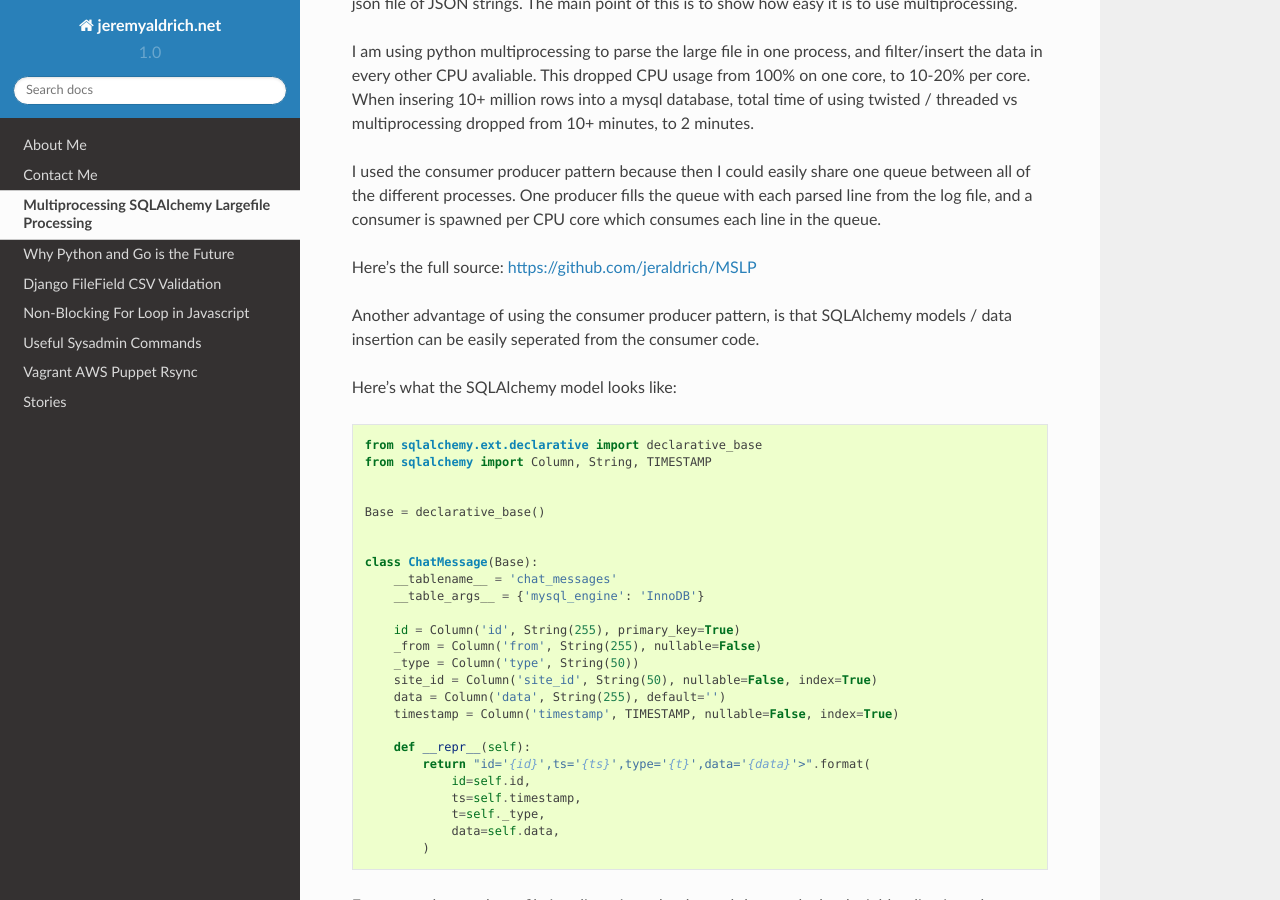
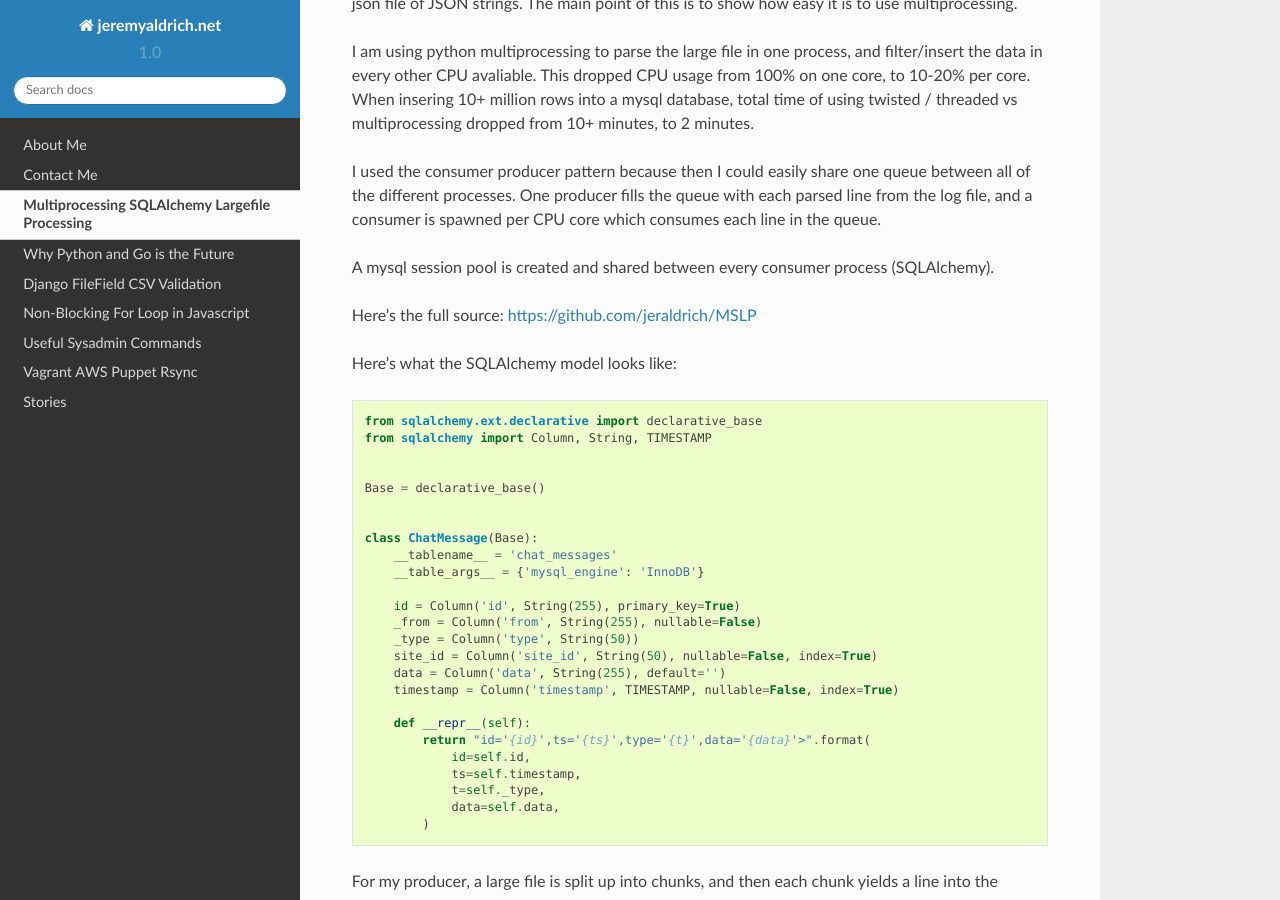
Before and after one commit to jeraldrich/blog, a Sphinx documentation site: the page built from docs/multiprocessing_sqlalchemy_largefile_processing.rst, in a window 1280 px wide and 900 px high, scrolled down 384 px. Built offline with Sphinx 7.4.7 and the Read the Docs theme 2.0.0, drawn with Linux system fonts in a browser that asks for light colours.

Commit message:
updateblog

```diff
--- a/docs/multiprocessing_sqlalchemy_largefile_processing.rst
+++ b/docs/multiprocessing_sqlalchemy_largefile_processing.rst
@@ -11,11 +11,9 @@ I am using python multiprocessing to parse the large file in one process, and fi
 
 I used the consumer producer pattern because then I could easily share one queue  between all of the different processes. One producer fills the queue with each parsed line from the log file, and a consumer is spawned per CPU core which consumes each line in the queue.
 
+A mysql session pool is created and shared between every consumer process (SQLAlchemy).
+
 Here's the full source: https://github.com/jeraldrich/MSLP
-
-Another advantage of using the consumer producer pattern, is that SQLAlchemy models / data insertion can be easily seperated from the consumer code.
-
-
 
 Here's what the SQLAlchemy model looks like::
 
```
